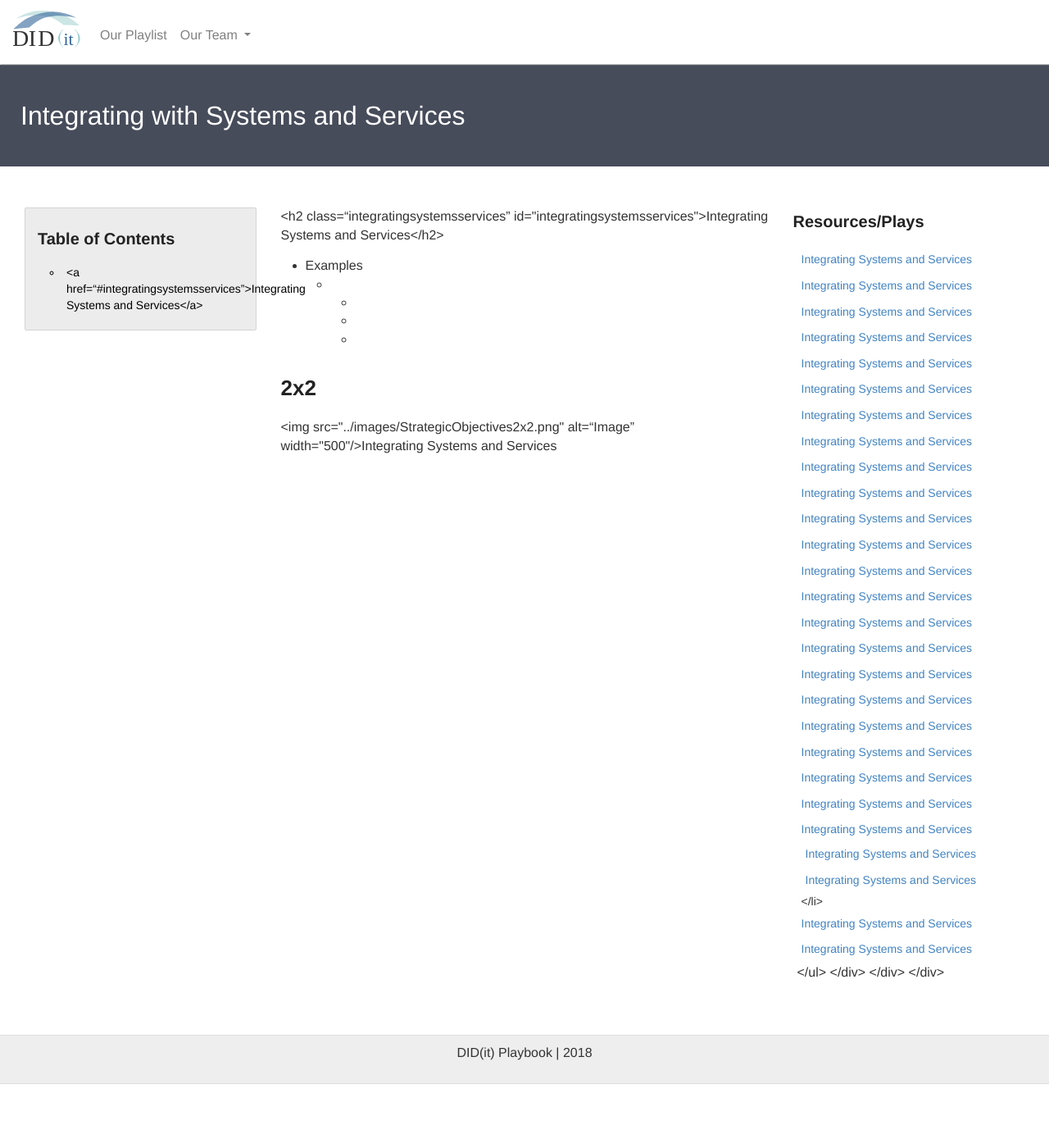
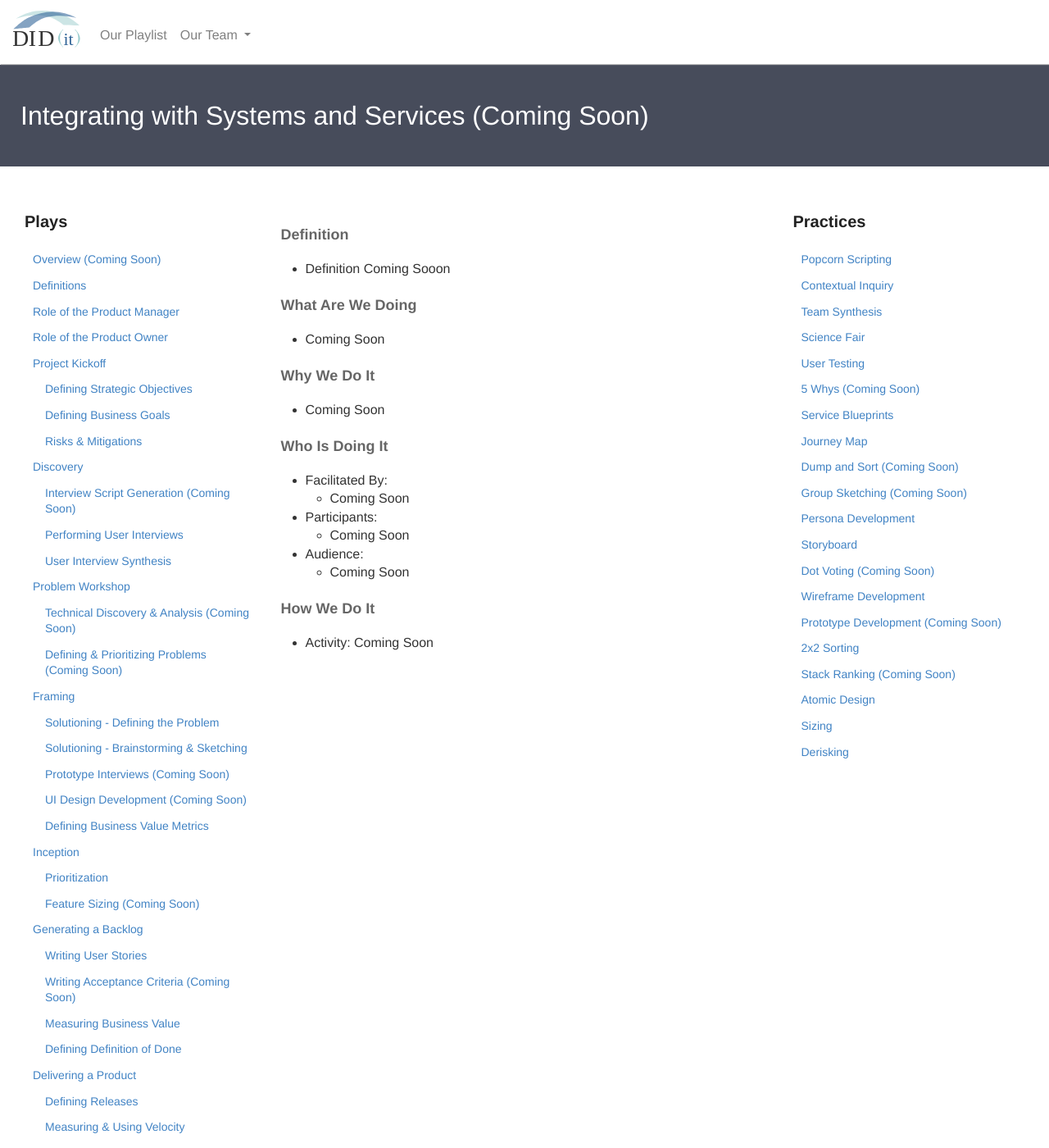
Before and after one commit to KnightPointSystems/kps_playbook, a Jekyll site: the page built from integrating-systems-services.md, in a window 1280 px wide and 1400 px high. Shown: the whole window at 82% size. Built offline with Jekyll 4.4.1, drawn with Linux system fonts in a browser that asks for light colours; nearby versions of some CDN libraries; some of the changed text lies outside the part shown.

Commit message:
Update integrating-systems-services.md

```diff
--- a/integrating-systems-services.md
+++ b/integrating-systems-services.md
@@ -1,74 +1,60 @@
 ---
 layout: page
-title: Integrating with Systems and Services
-header: Integrating with Systems and Services
+title: Integrating with Systems and Services (Coming Soon)
+header: Integrating with Systems and Services (Coming Soon)
 permalink: /integrating-systems-services/
 ---
 <div class="row">
- <div class="col-md-3">
-    <div class="toc">
-    <h3>Table of Contents</h3>
-    <ul>
-    <li><a href=“#integratingsystemsservices”>Integrating Systems and Services</a></li>
-    </ul>
+    <div class="col-md-3">
+        {% include product-plays.html %}
     </div>
-  </div>
-
-<div class="col-md-6">
-<h2 class=“integratingsystemsservices” id="integratingsystemsservices">Integrating Systems and Services</h2>
-<ul>
-    <li>Examples</li>
-    <ul>
-    <li></li>
-      <ul>
-      <li></li>
-      <li></li>
-      <li></li>
-      </ul>
-    </ul>
-</ul>
-
-  <h2 class="integratingsystemsservices" id="integratingsystemsservices">2x2</h2>
-  <img src="../images/StrategicObjectives2x2.png" alt=“Image” width="500"/>Integrating Systems and Services
-
-</div>
-
-<div class="col-md-3">
-<div class="sideLinks">
-    <h2>Resources/Plays</h2>
-    <ul>
-    <li><a href="{{ site.baseurl }}/integrating-systems-services">Integrating Systems and Services</a></li>
-    <li><a href="{{ site.baseurl }}/integrating-systems-services">Integrating Systems and Services</a></li>
-    <li><a href="{{ site.baseurl }}/integrating-systems-services">Integrating Systems and Services</a></li>
-  <li><a href="{{ site.baseurl }}/integrating-systems-services">Integrating Systems and Services</a></li>
-    <li><a href="{{ site.baseurl }}/integrating-systems-services">Integrating Systems and Services</a></li>
-   <li><a href="{{ site.baseurl }}/integrating-systems-services">Integrating Systems and Services</a></li>
-    <li><a href="{{ site.baseurl }}/integrating-systems-services">Integrating Systems and Services</a></li>
-   <li><a href="{{ site.baseurl }}/integrating-systems-services">Integrating Systems and Services</a></li>
-       <li><a href="{{ site.baseurl }}/integrating-systems-services">Integrating Systems and Services</a></li>
-    <li><a href="{{ site.baseurl }}/integrating-systems-services">Integrating Systems and Services</a></li>
-    <li><a href="{{ site.baseurl }}/integrating-systems-services">Integrating Systems and Services</a></li>
-  <li><a href="{{ site.baseurl }}/integrating-systems-services">Integrating Systems and Services</a></li>
-    <li><a href="{{ site.baseurl }}/integrating-systems-services">Integrating Systems and Services</a></li>
-   <li><a href="{{ site.baseurl }}/integrating-systems-services">Integrating Systems and Services</a></li>
-    <li><a href="{{ site.baseurl }}/integrating-systems-services">Integrating Systems and Services</a></li>
-   <li><a href="{{ site.baseurl }}/integrating-systems-services">Integrating Systems and Services</a></li>
-    <li><a href="{{ site.baseurl }}/integrating-systems-services">Integrating Systems and Services</a></li>
-  <li><a href="{{ site.baseurl }}/integrating-systems-services">Integrating Systems and Services</a></li>
-    <li><a href="{{ site.baseurl }}/integrating-systems-services">Integrating Systems and Services</a></li>
-   <li><a href="{{ site.baseurl }}/integrating-systems-services">Integrating Systems and Services</a></li>
-    <li><a href="{{ site.baseurl }}/integrating-systems-services">Integrating Systems and Services</a></li>
-   <li><a href="{{ site.baseurl }}/integrating-systems-services">Integrating Systems and Services</a></li>
-    <li><a href="{{ site.baseurl }}/integrating-systems-services">Integrating Systems and Services</a>
-      <ul>
-        <li><a href="{{ site.baseurl }}/integrating-systems-services">Integrating Systems and Services</a></li>
-        <li><a href="{{ site.baseurl }}/integrating-systems-services">Integrating Systems and Services</a></li>
-      </li>
-      </ul>
-    <li><a href="{{ site.baseurl }}/integrating-systems-services">Integrating Systems and Services</a></li>
-    <li><a href="{{ site.baseurl }}/integrating-systems-services">Integrating Systems and Services</a></li>
-    </ul>
+    <div class="col-md-6">
+        <h4 class="Definition" id="Definition">
+            Definition
+        </h4>
+		<ul>
+		<li>Definition Coming Sooon</li>
+		</ul>
+        <h4 class="What" id="What">
+            What Are We Doing
+        </h4>
+	<ul>
+        <li>Coming Soon</li>
+	</ul>
+        <h4 class="Why" id="Why">
+            Why We Do It
+        </h4>
+            <ul>
+                <li>Coming Soon</li>
+	    </ul>
+        <h4 class="Who" id="Who">
+            Who Is Doing It
+        </h4>
+            <ul>
+                <li>Facilitated By:
+    	            <ul>
+        	      <li>Coming Soon</li>
+    	            </ul>
+                 </li>
+                <li>Participants:
+    	            <ul>
+                      <li>Coming Soon</li>
+                    </ul>
+                </li>
+                <li>Audience:
+    	            <ul>
+                      <li>Coming Soon</li>
+                  </ul>
+                </li>
+            </ul>
+        <h4 class="How" id="How">
+            How We Do It
+        </h4>
+            <ul>
+               <li>Activity: Coming Soon</li>
+            </ul>
+    </div>
+    <div class="col-md-3">
+        {% include design-plays.html %}
     </div>
 </div>
-
-</div>
```
